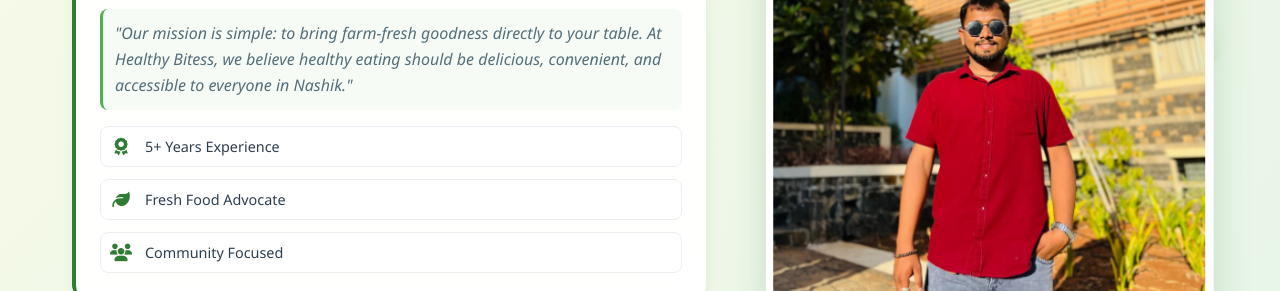
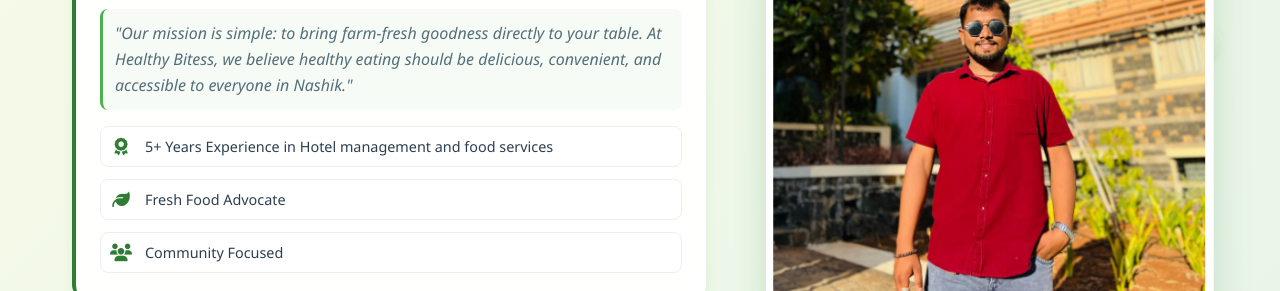
Before and after one commit to healthybitess/healthybitess.github.io, a plain HTML site: page about.html in a window 1280 px wide. Shown: the part 399-690 px from the top of the page. Drawn offline with Linux system fonts and the light colour scheme.

Commit message:
Update about.html

```diff
--- a/about.html
+++ b/about.html
@@ -56,7 +56,7 @@
                     <div class="founder-credentials">
                         <div class="credential-item">
                             <i class="fas fa-award"></i>
-                            <span>5+ Years Experience</span>
+                            <span>5+ Years Experience in Hotel management and food services</span>
                         </div>
                         <div class="credential-item">
                             <i class="fas fa-leaf"></i>
```
